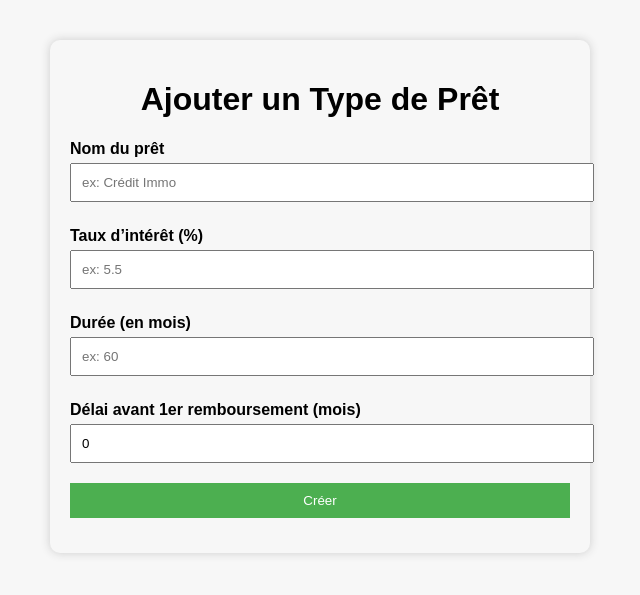
After one commit to soary1/projet_final, a PHP site: page /projet_final/pret-retarder/ajouter_type_pret.html in a window 1280 px wide. The commit adds this page. Shown: the top 595 px of the page, without its empty margins (320-960 px from the left). Run offline with PHP 8.4, Linux system fonts and the light colour scheme.

Commit message:
pret retarde par type

```diff
--- /dev/null
+++ b/pret-retarder/ajouter_type_pret.html
@@ -0,0 +1,127 @@
+<!DOCTYPE html>
+<html lang="fr">
+<head>
+  <meta charset="UTF-8">
+  <title>Créer un Type de Prêt</title>
+  <style>
+    body {
+      font-family: Arial, sans-serif;
+      max-width: 500px;
+      margin: 40px auto;
+      padding: 20px;
+      border-radius: 10px;
+      background: #f7f7f7;
+      box-shadow: 0 0 10px #ccc;
+    }
+
+    h1 {
+      text-align: center;
+    }
+
+    label {
+      margin-top: 10px;
+      display: block;
+      font-weight: bold;
+    }
+
+    input, button {
+      width: 100%;
+      padding: 10px;
+      margin-top: 5px;
+      margin-bottom: 15px;
+    }
+
+    button {
+      background-color: #4CAF50;
+      color: white;
+      border: none;
+      cursor: pointer;
+    }
+
+    .message {
+      text-align: center;
+      font-weight: bold;
+    }
+
+    .ok {
+      color: green;
+    }
+
+    .error {
+      color: red;
+    }
+  </style>
+</head>
+<body>
+
+  <h1>Ajouter un Type de Prêt</h1>
+
+  <label for="nom">Nom du prêt</label>
+  <input type="text" id="nom" placeholder="ex: Crédit Immo" required>
+
+  <label for="taux">Taux d’intérêt (%)</label>
+  <input type="number" id="taux" placeholder="ex: 5.5" step="0.01" required>
+
+  <label for="duree">Durée (en mois)</label>
+  <input type="number" id="duree" placeholder="ex: 60" required>
+
+  <label for="delai">Délai avant 1er remboursement (mois)</label>
+  <input type="number" id="delai" placeholder="ex: 3" min="0" value="0">
+
+  <button onclick="ajouterTypePret()">Créer</button>
+
+  <div id="resultat" class="message"></div>
+
+  <script>
+    const api = "http://localhost/projet_final/ws";
+
+    function ajouterTypePret() {
+      const nom = document.getElementById("nom").value.trim();
+      const taux = parseFloat(document.getElementById("taux").value);
+      const duree = parseInt(document.getElementById("duree").value);
+      const delai = parseInt(document.getElementById("delai").value);
+
+      if (!nom || isNaN(taux) || isNaN(duree)) {
+        afficher("Veuillez remplir tous les champs requis", true);
+        return;
+      }
+
+      const data = {
+        nom: nom,
+        taux_interet: taux,
+        duree_mois: duree,
+        delai_defaut: delai
+      };
+
+      fetch(`${api}/typepret`, {
+        method: "POST",
+        headers: { "Content-Type": "application/json" },
+        body: JSON.stringify(data)
+      })
+      .then(res => res.json())
+      .then(res => {
+        if (res.id) {
+          afficher("✅ Type de prêt créé avec succès !", false);
+          document.getElementById("nom").value = "";
+          document.getElementById("taux").value = "";
+          document.getElementById("duree").value = "";
+          document.getElementById("delai").value = "0";
+        } else {
+          afficher(res.error || "Erreur inconnue lors de la création", true);
+        }
+      })
+      .catch(err => {
+        console.error(err);
+        afficher("Erreur réseau ou serveur", true);
+      });
+    }
+
+    function afficher(message, isError = false) {
+      const div = document.getElementById("resultat");
+      div.className = "message " + (isError ? "error" : "ok");
+      div.textContent = message;
+    }
+  </script>
+
+</body>
+</html>
--- a/sql/base.sql
+++ b/sql/base.sql
@@ -62,6 +62,8 @@ drop database if exists banque;
         taux_interet DECIMAL(5,2) NOT NULL CHECK (taux_interet >= 0),
         duree_mois INT NOT NULL
     );
+    ALTER TABLE banque_type_pret ADD COLUMN delai_defaut INT DEFAULT 0;
+
 
     CREATE TABLE banque_pret (
         id INT AUTO_INCREMENT PRIMARY KEY,
--- a/ws/routes/type_pret_route.php
+++ b/ws/routes/type_pret_route.php
@@ -1,6 +1,6 @@
 <?php
 require_once __DIR__ . '/../controllers/TypePretController.php';
 
-Flight::route('GET /typepret',          ['TypePretController', 'getAllTypesPret']);
-Flight::route('POST /typepret',         ['TypePretController', 'createTypePret']);
-Flight::route('GET /typepret/@id', ['TypePretController', 'getTypePretById']);
+Flight::route('GET  /typepret',              ['TypePretController', 'getAllTypesPret']);
+Flight::route('GET  /typepret/@id:[0-9]+',   ['TypePretController', 'getTypePretById']);
+Flight::route('POST /typepret',              ['TypePretController', 'createTypePret']);
```
Also changed, not shown: ws/controllers/TypePretController.php (+21 -7 lines), ws/models/TypePret.php (+21 -15 lines).
